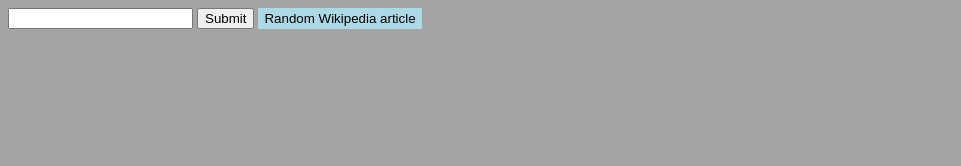
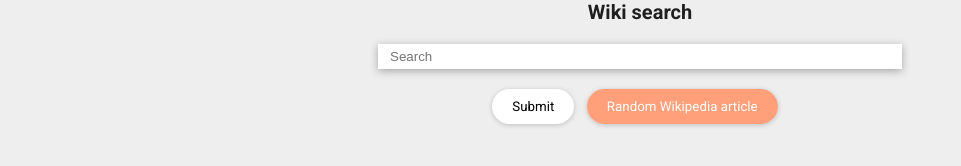
Before and after one commit to DepictYourself/wiki-search, a plain HTML site: page index.html in a window 1280 px wide. Shown: the whole page, without its empty margins (0-961 px from the left). Drawn offline with Linux system fonts and the light colour scheme.

Commit message:
Change webpage styles

```diff
--- a/index.html
+++ b/index.html
@@ -8,14 +8,19 @@
     <link rel="stylesheet" href="style.css">
 </head>
 <body>
-    <form action="#">
-        <input type="text" name="input-text" id="input-text">
-        <input type="submit" id="input-submit" value="Submit">
-        <a class="btn" href="https://en.wikipedia.org/wiki/Special:Random" target="blank">Random Wikipedia article</a>
-    </form>
-    <ul id="test">
+    <div class="container">
+        <h1>Wiki search</h1>
+        <form action="#" class="form">
+            <input type="text" class="form__input-text" id="input-text" placeholder="Search">
+            <div class="form-group">
+                <input type="submit" class="form__input-submit" id="input-submit" value="Submit">
+                <a class="form__random" href="https://en.wikipedia.org/wiki/Special:Random" target="blank">Random Wikipedia article</a>
+            </div>
+        </form>
+        <ul id="test">
 
-    </ul>
+        </ul>
+    </div>
     <script src="scripts.js"></script>
 </body>
 </html>
--- a/style.css
+++ b/style.css
@@ -1,19 +1,123 @@
+@import url('https://fonts.googleapis.com/css?family=Roboto:300,400,500,700');
+
+*,
+*::before,
+*::after {
+    margin: 0;
+    padding: 0;
+}
+
+html {
+    /* 1rem is 10px */
+    font-size: 62.5%;
+    font-family: 'Roboto', sans-serif;
+    color: rgba(0,0,0, .87);
+}
+
 body {
-    background-color: #a4a4a4;
+    background-color: #eee;
+}
+
+.container {
+    max-width: 96rem;
+    margin: 0 auto;
+    text-align: center;
 }
 
 li {
+    display: block;
+    box-sizing: border-box;
     list-style: none;
+    text-align: left;
+    margin-bottom: 1rem;
+    padding: 1rem 2rem;
+    background-color: #fafafa;
+    border: 5px solid #fafafa;
+    font-family: inherit;
+    text-decoration: none;
 }
 
-.btn {
-    display: inline-block;
-    padding: 3px 6px;
-    background-color: lightblue;
-    color: black;
+li:hover {
+    border-left: 5px solid lightsalmon;
+}
+
+li a:link,
+li a:visited {
     text-decoration: none;
-    font-family: Arial, Helvetica, sans-serif;
-    font-size: 13.3333px;
-    font-stretch: 100%;
-    font-weight: 400;
 }
+
+h3 {
+    margin-bottom: .5rem;
+    font-family: inherit;
+    font-size: 1.8rem;
+    color: rgba(0,0,0, .87);
+
+}
+
+p {
+    font-family: inherit;
+    font-size: 1.4rem;
+    color: rgba(0,0,0, .54)
+}
+
+.form__input-text {
+    width: 50rem;
+    margin: 2rem 0;
+    padding: 5px 12px;
+
+    border: none;
+    box-shadow: 0 2px 8px rgba(0,0,0, .3);
+}
+
+.form__input-text:focus,
+.form__input-text:active {
+    box-shadow: 0 5px 10px rgba(0,0,0, .4);
+}
+
+.form-group {
+    display: block;
+    margin: 0 auto;
+    text-align: center;
+    margin-bottom: 3rem;
+}
+
+.form__input-submit {
+    border: none;
+    padding: 1rem 2rem;
+    margin-right: 1rem;
+    border-radius: 100px;
+    background-color: #fff;
+    box-shadow: 0 1px 5px rgba(0,0,0, .2);
+    cursor: pointer;
+    font-family: inherit;
+    font-size: 1.333rem;
+}
+
+.form__input-submit:focus {
+    outline: none;
+}
+
+.form__input-submit:active {
+    box-shadow: 0 3px 8px rgba(0,0,0, .4);
+}
+
+.form__random {
+    border: none;
+    padding: 1rem 2rem;
+    margin-right: 1rem;
+    border-radius: 100px;
+    background-color: lightsalmon;
+    box-shadow: 0 1px 5px rgba(0,0,0, .2);
+    text-decoration: none;
+    color: #fff;
+    font-family: inherit;
+    font-size: 1.333rem;
+}
+
+.form__random:focus {
+    outline: none;
+}
+
+.form__random:active {
+    box-shadow: 0 3px 8px rgba(0,0,0, .4);
+}
```
